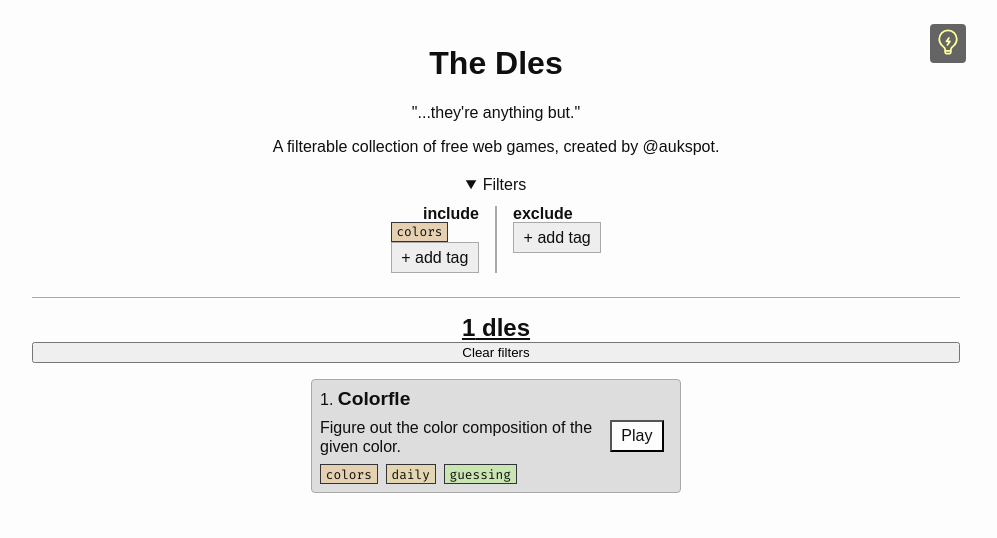
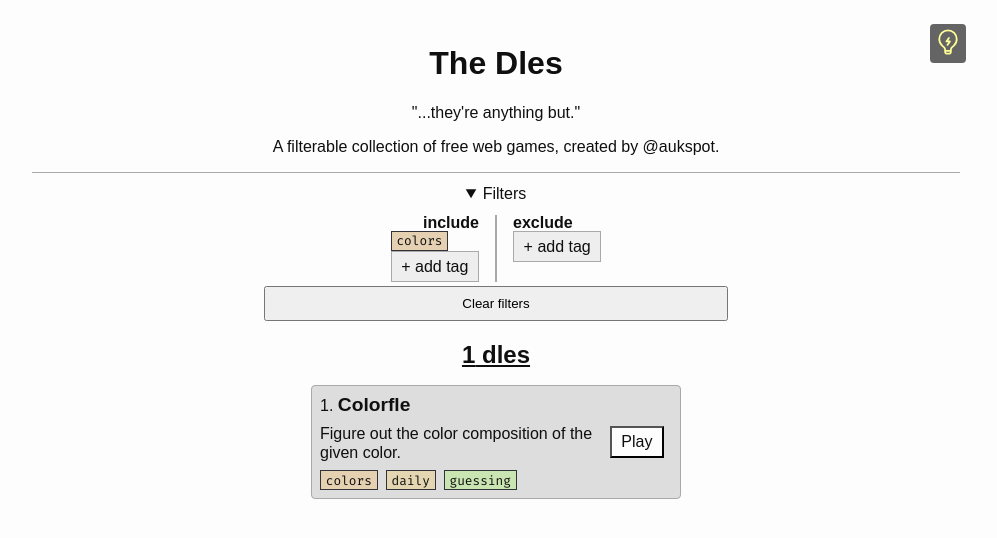
Before and after one commit to aukspot/dles, a SvelteKit app: page / in a window 1280 px wide. Both pictures are taken after a click on the button "colors". Shown: the top 538 px of the page, without its empty margins (144-1141 px from the left). Built offline with nearby package versions, Linux system fonts and the light colour scheme.

Commit message:
Add functionality to Clear Filters button.

```diff
--- a/src/routes/+page.svelte
+++ b/src/routes/+page.svelte
@@ -2,7 +2,7 @@
   import DleCard from "./DleCard.svelte";
   import dles_json from "../data/dles.json";
   import Filters from "./Filters.svelte";
-  import { dles, tagNames, tags } from "../stores";
+  import { dles, filteredDles, tagNames, tags } from "../stores";
 
   function initializeDles() {
     $dles = dles_json;
@@ -35,7 +35,7 @@
 
   $: hasFilters = includedTags.length > 0 || excludedTags.length > 0;
 
-  $: filteredDles = $dles.filter((dle) => {
+  $: $filteredDles = $dles.filter((dle) => {
     let result = false;
     if (includedTags.every((tag) => dle.tags.includes(tag))) {
       result = true;
@@ -45,28 +45,37 @@
     }
     return result;
   });
+
+  function clearFilters() {
+    for (let includedTag of includedTags) {
+      $tags[includedTag].included = false;
+    }
+    for (let excludedTag of excludedTags) {
+      $tags[excludedTag].excluded = false;
+    }
+  }
 </script>
 
 <svelte:head>
   <title>The Dles</title>
   <meta
     name="description"
-    content="A curated list of daily games and unlimited games."
+    content="A curated list of free daily games and unlimited games."
   />
 </svelte:head>
 
 <h1>The Dles</h1>
 <p>"...they're anything but."</p>
 <p>A filterable collection of free web games, created by @aukspot.</p>
+<div class="divider"></div>
+<Filters />
+{#if hasFilters}
+  <button id="clearFiltersButton" on:click={clearFilters}>Clear filters</button>
+{/if}
+<h2>{$filteredDles.length} dles</h2>
 
-<Filters />
-
-<h2>{filteredDles.length} dles</h2>
-{#if hasFilters}
-  <button>Clear filters</button>
-{/if}
 <ol>
-  {#each filteredDles as dle, i}
+  {#each $filteredDles as dle, i}
     <DleCard {dle} i={i + 1}></DleCard>
   {/each}
 </ol>
@@ -79,9 +88,7 @@
   }
 
   h2 {
-    padding-top: 1rem;
     margin-bottom: 0;
-    border-top: 1px solid darkgray;
     text-decoration: underline;
   }
 
@@ -99,4 +106,15 @@
     flex-wrap: wrap;
     gap: 8px;
   }
+
+  #clearFiltersButton {
+    padding: 0.5rem;
+    width: 50%;
+    margin: 0 auto;
+  }
+
+  .divider {
+    border-top: 1px solid darkgray;
+    margin-bottom: 0.5rem;
+  }
 </style>
--- a/src/routes/Dropdown.svelte
+++ b/src/routes/Dropdown.svelte
@@ -1,15 +1,23 @@
 <script>
   import FilterTagGroup from "./FilterTagGroup.svelte";
-  import { tagNames, tags } from "../stores";
+  import { filteredDles, tagNames, tags } from "../stores";
 
   export let type;
 
+  let tagsOnPage = [];
   let dropdownTags = [];
   $: {
+    tagsOnPage = $filteredDles
+      .map((dle) => dle.tags)
+      .flat()
+      .filter((x, i, a) => a.indexOf(x) == i)
+      .sort();
+  }
+  $: {
     if (type == "include") {
-      dropdownTags = $tagNames.filter((tagName) => !$tags[tagName].included);
+      dropdownTags = tagsOnPage.filter((tagName) => !$tags[tagName].included);
     } else {
-      dropdownTags = $tagNames.filter((tagName) => !$tags[tagName].excluded);
+      dropdownTags = tagsOnPage.filter((tagName) => !$tags[tagName].excluded);
     }
   }
 </script>
@@ -45,11 +53,12 @@
     width: 30rem;
   }
   .dropdown {
+    /* display: flex; */
     padding-left: 0.5rem;
     position: absolute;
     width: 100px;
-    background-color: white;
-    margin: 0;
+    background-color: var(--color-bg);
+    /* margin: 0; */
     box-shadow: 1px 1px 3px 0px rgba(0, 0, 0, 0.75);
     -webkit-box-shadow: 1px 1px 3px 0px rgba(0, 0, 0, 0.75);
     -moz-box-shadow: 1px 1px 3px 0px rgba(0, 0, 0, 0.75);
--- a/src/stores.js
+++ b/src/stores.js
@@ -1,5 +1,6 @@
 import { writable } from "svelte/store";
 
 export let dles = writable([])
+export let filteredDles = writable([])
 export let tagNames = writable([])
 export let tags = writable({})
```
Also changed, not shown: 18 other files (tests, documents, lock files or other folders).
